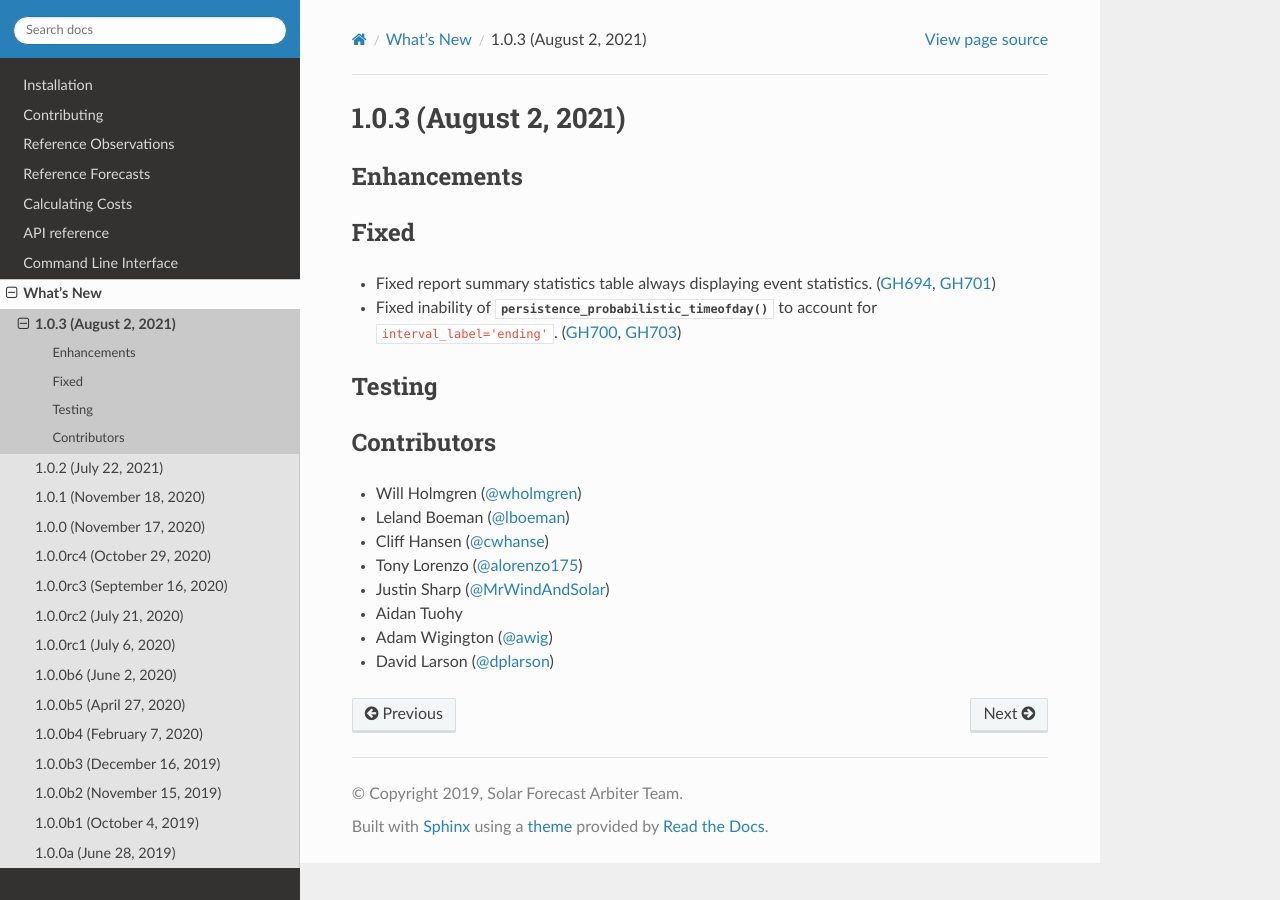
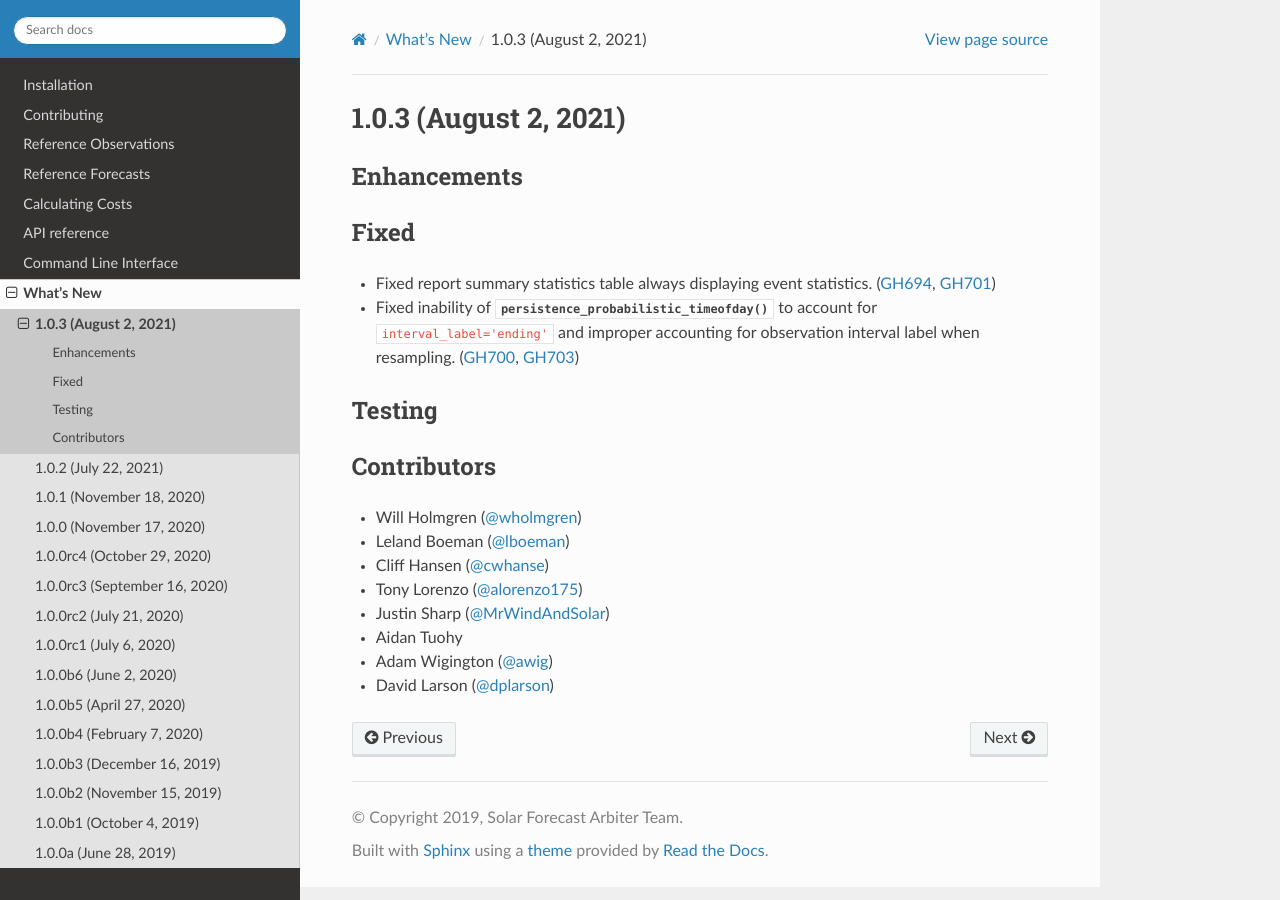
Before and after one commit to SolarArbiter/solarforecastarbiter-core, a Sphinx documentation site: the page built from docs/source/whatsnew/1.0.3.rst, in a window 1280 px wide. Built offline with Sphinx 7.4.7 and the Read the Docs theme 2.0.0, drawn with Linux system fonts in a browser that asks for light colours.

Commit message:
closed needs obs interval label

```diff
--- a/docs/source/whatsnew/1.0.3.rst
+++ b/docs/source/whatsnew/1.0.3.rst
@@ -15,7 +15,8 @@ Fixed
   (:issue:`694`, :pull:`701`)
 * Fixed inability of
   :py:func:`~reference_forecasts.persistence.persistence_probabilistic_timeofday`
-  to account for ``interval_label='ending'``. (:issue:`700`, :pull:`703`)
+  to account for ``interval_label='ending'`` and improper accounting for
+  observation interval label when resampling. (:issue:`700`, :pull:`703`)
 
 Testing
 ~~~~~~~
```
Also changed, not shown: 1 other file.
